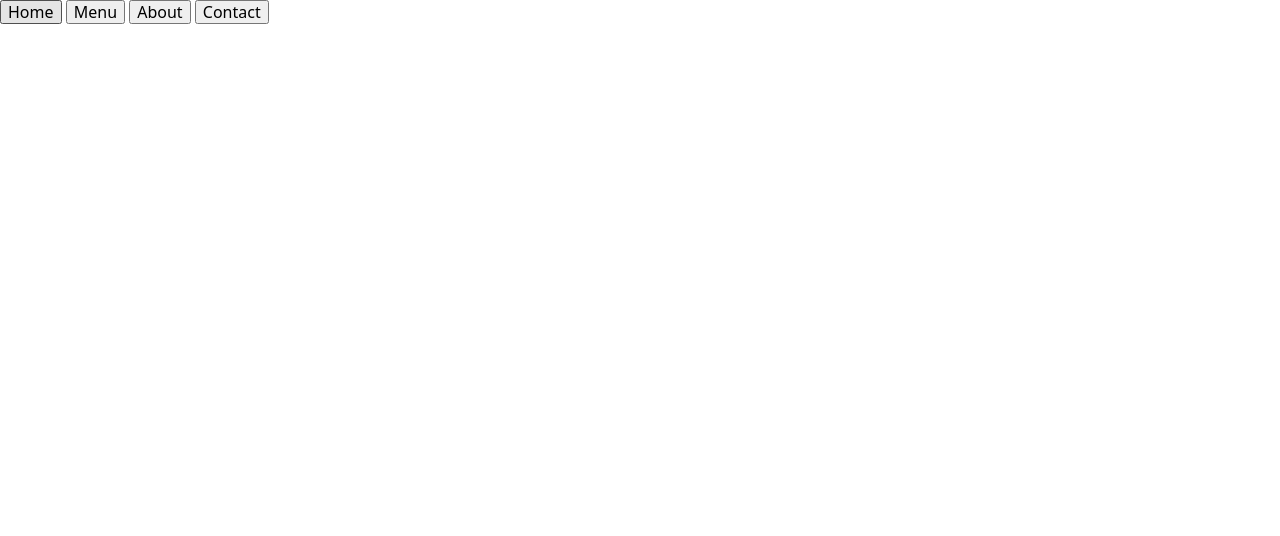
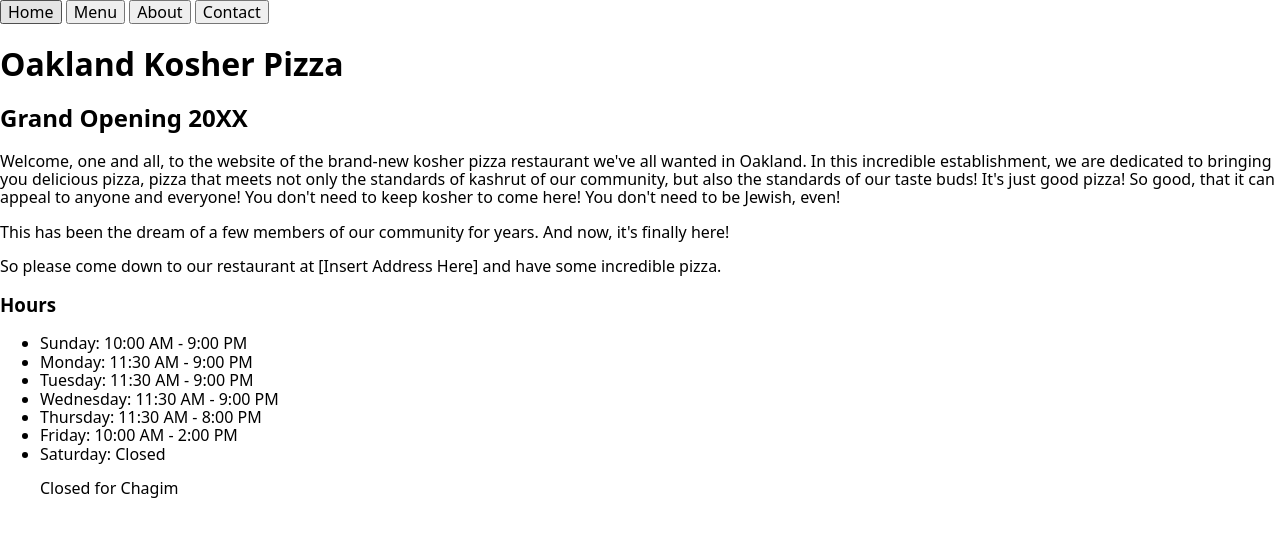
Before and after one commit to mrmiffmiff/odin-restaurant-page, a website built with webpack: page src/template.html in a window 1280 px wide. Built offline with nearby package versions, Linux system fonts and the light colour scheme.

Commit message:
home page via js

```diff
--- a/src/index.js
+++ b/src/index.js
@@ -1,3 +1,4 @@
-import "../node_modules/modern-normalize/modern-normalize.css"
+import "../node_modules/modern-normalize/modern-normalize.css";
+import showHome from "./modules/home";
 
-console.log("Test");
+showHome();
--- /dev/null
+++ b/src/modules/home.js
@@ -0,0 +1,64 @@
+function showHome() {
+    const content = document.querySelector("#content");
+
+    const home = document.createElement("div");
+    home.id = "home";
+
+    const mainHeader = document.createElement("h1");
+    mainHeader.textContent = "Oakland Kosher Pizza";
+    home.appendChild(mainHeader);
+
+    const secondHeader = document.createElement("h2");
+    secondHeader.textContent = "Grand Opening 20XX";
+    home.appendChild(secondHeader);
+
+    const firstParagraph = document.createElement("p");
+    firstParagraph.textContent = "Welcome, one and all, to the website of the brand-new kosher pizza restaurant we've all wanted in Oakland. In this incredible establishment, we are dedicated to bringing you delicious pizza, pizza that meets not only the standards of kashrut of our community, but also the standards of our taste buds! It's just good pizza! So good, that it can appeal to anyone and everyone! You don't need to keep kosher to come here! You don't need to be Jewish, even!";
+    home.appendChild(firstParagraph);
+
+    const secondParagraph = document.createElement("p");
+    secondParagraph.textContent = "This has been the dream of a few members of our community for years. And now, it's finally here!";
+    home.appendChild(secondParagraph);
+
+    const thirdParagraph = document.createElement("p");
+    thirdParagraph.textContent = "So please come down to our restaurant at [Insert Address Here] and have some incredible pizza.";
+    home.appendChild(thirdParagraph);
+
+    const hourHeader = document.createElement("h3");
+    hourHeader.textContent = "Hours";
+    home.appendChild(hourHeader);
+
+    const hoursList = document.createElement("ul");
+
+    const sunday = document.createElement("li");
+    sunday.textContent = "Sunday: 10:00 AM - 9:00 PM";
+    hoursList.appendChild(sunday);
+    const monday = document.createElement("li");
+    monday.textContent = "Monday: 11:30 AM - 9:00 PM";
+    hoursList.appendChild(monday);
+    const tuesday = document.createElement("li");
+    tuesday.textContent = "Tuesday: 11:30 AM - 9:00 PM";
+    hoursList.appendChild(tuesday);
+    const wednesday = document.createElement("li");
+    wednesday.textContent = "Wednesday: 11:30 AM - 9:00 PM";
+    hoursList.appendChild(wednesday);
+    const thursday = document.createElement("li");
+    thursday.textContent = "Thursday: 11:30 AM - 8:00 PM";
+    hoursList.appendChild(thursday);
+    const friday = document.createElement("li");
+    friday.textContent = "Friday: 10:00 AM - 2:00 PM";
+    hoursList.appendChild(friday);
+    const saturday = document.createElement("li");
+    saturday.textContent = "Saturday: Closed";
+    hoursList.appendChild(saturday);
+
+    const chagim = document.createElement("p");
+    chagim.textContent = "Closed for Chagim";
+    hoursList.appendChild(chagim);
+
+    home.appendChild(hoursList);
+
+    content.appendChild(home);
+}
+
+export default showHome;
```
Also changed, not shown: src/template.html (+4 -1 lines).
